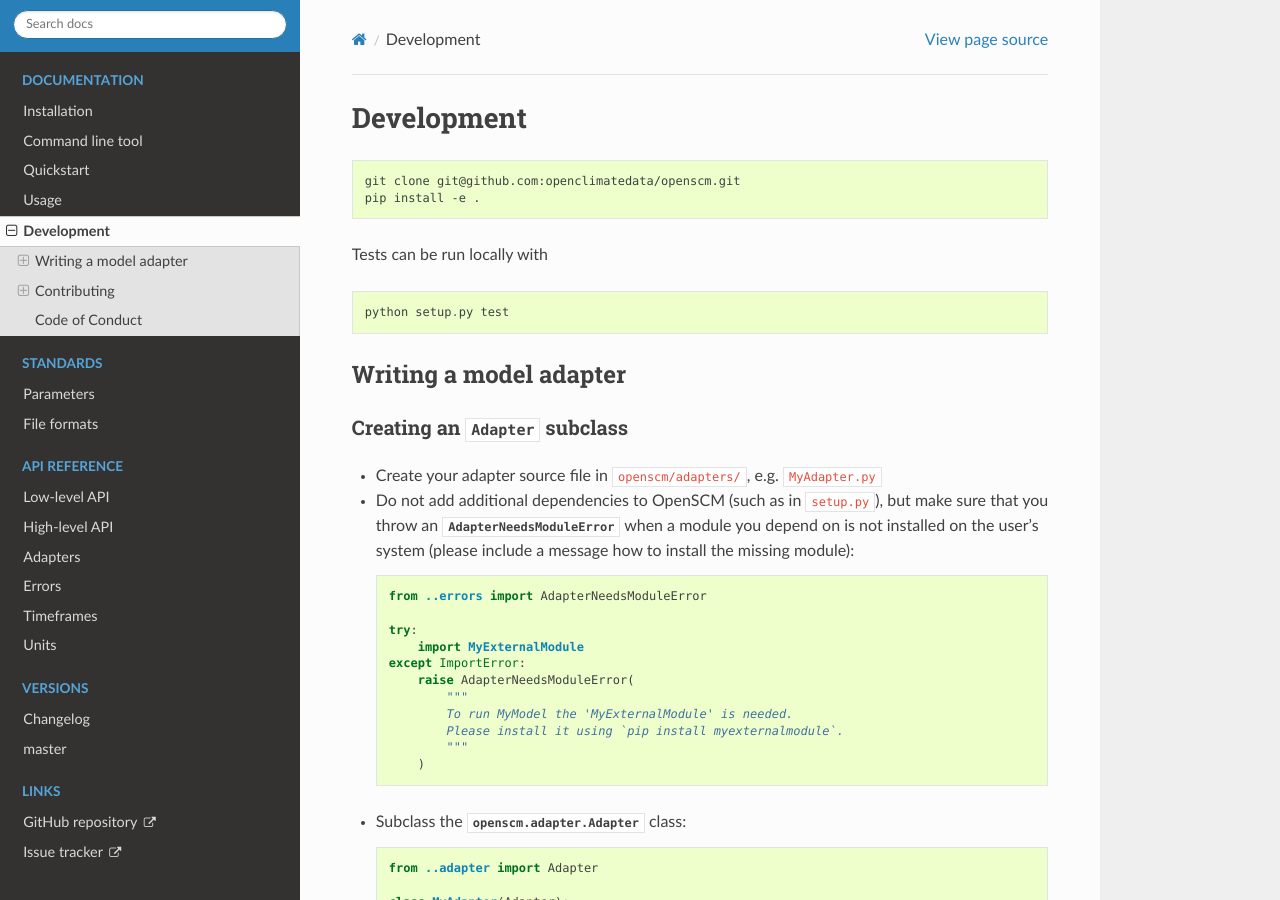
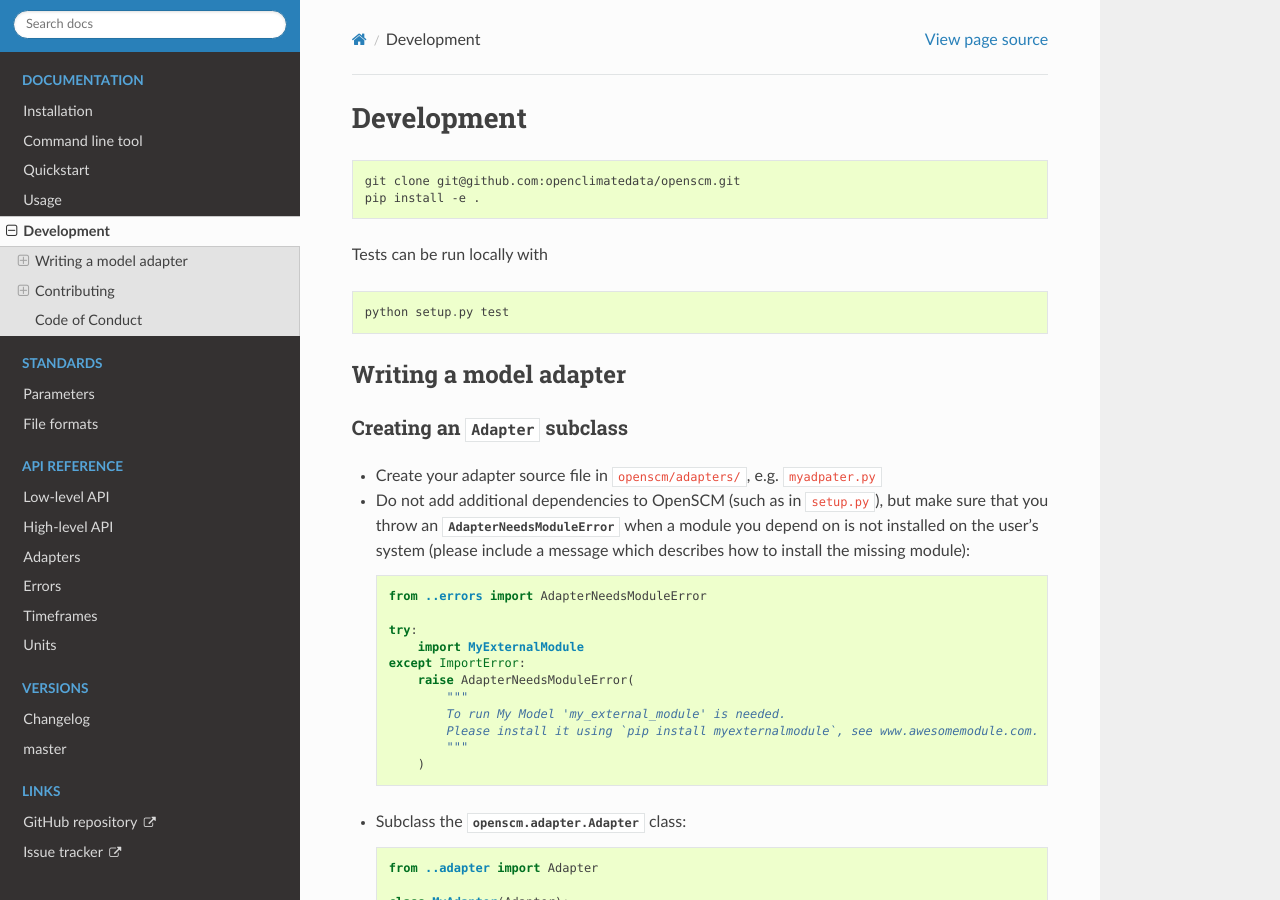
Before and after one commit to openscm/openscm, a Sphinx documentation site: the page built from docs/development.rst, in a window 1280 px wide and 900 px high. Built offline with Sphinx 7.4.7 and the Read the Docs theme 2.0.0, drawn with Linux system fonts in a browser that asks for light colours; some of the changed text lies outside the part shown.

Commit message:
Apply suggestions from code review
Co-Authored-By: swillner <sven.willner@gmail.com>

```diff
--- a/CHANGELOG.rst
+++ b/CHANGELOG.rst
@@ -13,4 +13,4 @@ master
 - (`#35 <https://github.com/openclimatedata/openscm/pull/35>`_) Add units module
 - (`#44 <https://github.com/openclimatedata/openscm/pull/44>`_) Add timeframes module
 - (`#40 <https://github.com/openclimatedata/openscm/pull/40>`_) Add parameter handling in core module
-- (`#40 <https://github.com/openclimatedata/openscm/pull/104>`_) Improve Adapter interface
+- (`#104 <https://github.com/openclimatedata/openscm/pull/104>`_) Improve Adapter interface
--- a/docs/development.rst
+++ b/docs/development.rst
@@ -11,13 +11,13 @@ Creating an :class:`~openscm.adapter.Adapter` subclass
 ******************************************************
 
 - Create your adapter source file in ``openscm/adapters/``, e.g.
-  ``MyAdapter.py``
+  ``myadpater.py``
 
 - Do not add additional dependencies to OpenSCM (such as in
   ``setup.py``), but make sure that you throw an
   :class:`~openscm.errors.AdapterNeedsModuleError` when a module you
   depend on is not installed on the user's system (please include a
-  message how to install the missing module):
+  message which describes how to install the missing module):
 
   .. code:: python
 
@@ -28,8 +28,8 @@ Creating an :class:`~openscm.adapter.Adapter` subclass
       except ImportError:
           raise AdapterNeedsModuleError(
               """
-              To run MyModel the 'MyExternalModule' is needed.
-              Please install it using `pip install myexternalmodule`.
+              To run My Model 'my_external_module' is needed.
+              Please install it using `pip install myexternalmodule`, see www.awesomemodule.com.
               """
           )
 
```
Also changed, not shown: other parts of docs/development.rst (+1 -1 lines), 1 other file.
